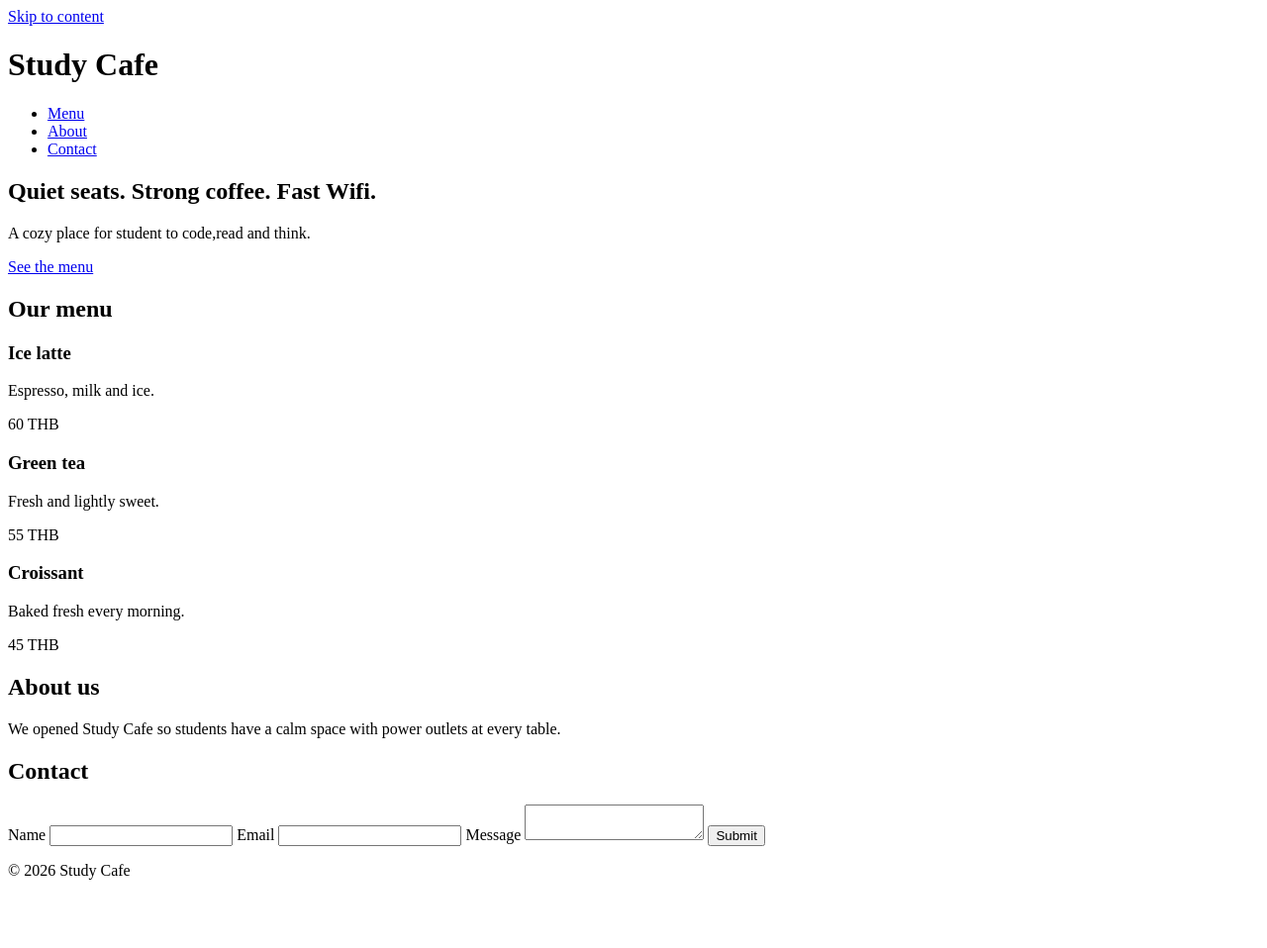
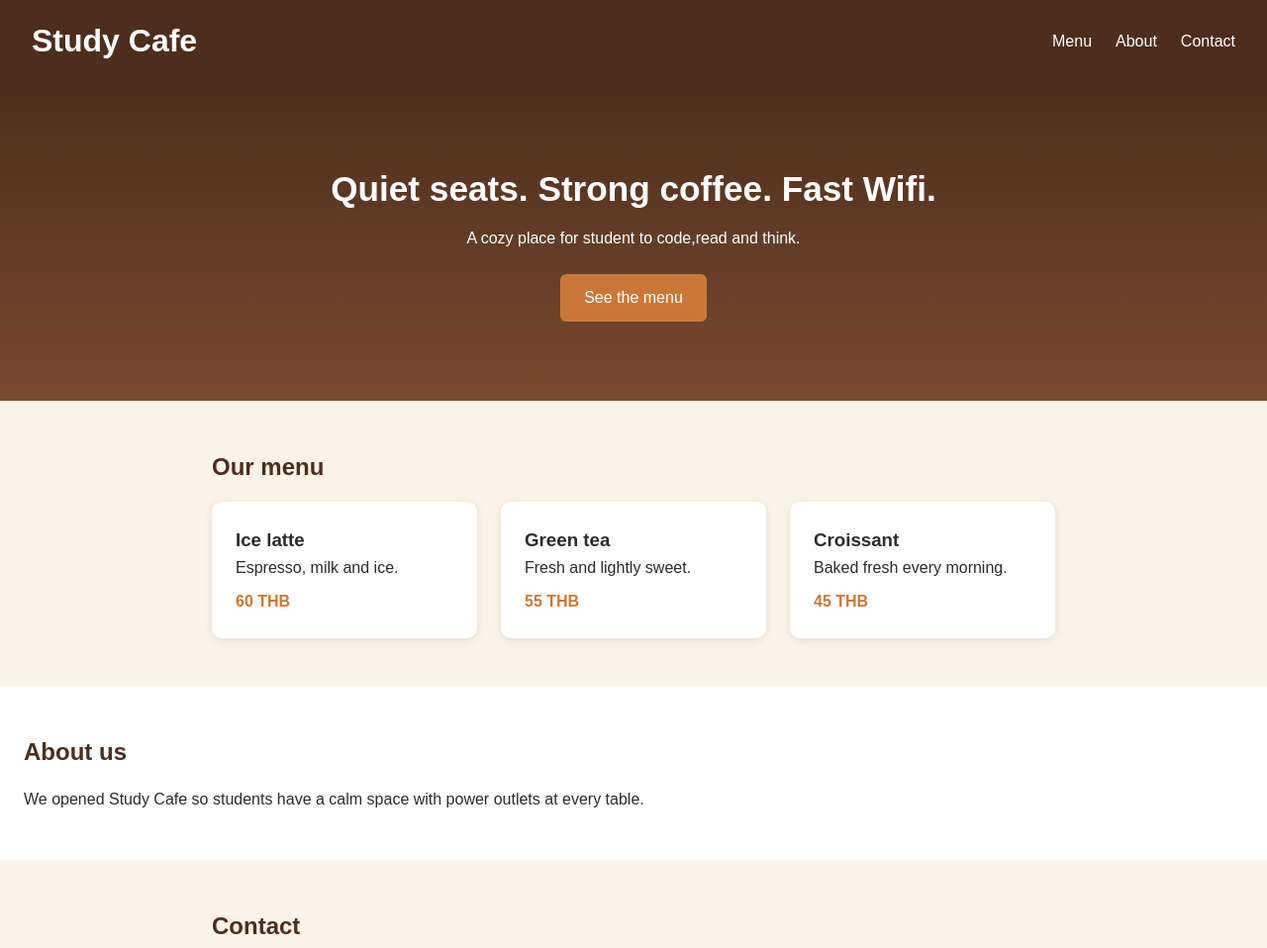
Before and after one commit to ThanawatSukkaravetsiri/Study-Cafe, a plain HTML site: page index.html in a window 1280 px wide. Shown: the top 958 px of the page at 99% size. Before the commit the page ends 905 px from the top, so only its background shows below. Drawn offline with Linux system fonts and the light colour scheme.

Commit message:
Edit html & add css

```diff
--- a/index.html
+++ b/index.html
@@ -46,9 +46,11 @@
                     <p class="price">45 THB</p>
                 </article>
             </div>
-        </section id="about" class="section section-alt">
-        <h2>About us</h2>
-        <p>We opened Study Cafe so students have a calm space with power outlets at every table.</p>
+        </section>
+        <section id="about" class="section section-alt">
+            <h2>About us</h2>
+            <p>We opened Study Cafe so students have a calm space with power outlets at every table.</p>
+        </section>
 
         <section id="contact" class="section">
             <h2>Contact</h2>
--- a/style.css
+++ b/style.css
@@ -0,0 +1,168 @@
+:root {
+  --brown: #4b2e1e;
+  --cream: #faf3e8;
+  --accent: #c8793a;
+  --text: #2b2b2b;
+}
+* {
+    box-sizing: border-box;
+    margin: 0;
+    padding: 0;
+}
+
+body {
+    font-family: Arial, Helvetica, sans-serif;
+    color: var(--text);
+    background: var(--cream);
+    line-height: 1.6;
+}
+
+a {
+    color:inherit;
+}
+
+.skip-link {
+    position: absolute;
+    left:-999px;
+}
+
+.skip-link:foucs {
+    left:1rem;
+    top:1rem;
+    background:white;
+    padding:0.5rem;
+}
+
+/* Header */
+.site-header {
+  display: flex;
+  justify-content: space-between;
+  align-items: center;
+  padding: 1rem 2rem;
+  background: var(--brown);
+  color: white;
+}
+
+.nav-list {
+  display: flex;
+  gap: 1.5rem;
+  list-style: none;
+}
+
+.nav-list a {
+  text-decoration: none;
+}
+
+.nav-list a:hover,
+.nav-list a:focus {
+  text-decoration: underline;
+}
+
+/* Hero */
+.hero {
+  text-align: center;
+  padding: 5rem 1.5rem;
+  background: linear-gradient(var(--brown), #7a4a30);
+  color: white;
+}
+
+.hero h2 {
+  font-size: 2.2rem;
+  margin-bottom: 0.5rem;
+}
+
+.hero p {
+  margin-bottom: 1.5rem;
+}
+
+/* Button */
+.btn {
+  display: inline-block;
+  padding: 0.7rem 1.5rem;
+  background: var(--accent);
+  color: white;
+  border: none;
+  border-radius: 6px;
+  text-decoration: none;
+  font-size: 1rem;
+  cursor: pointer;
+}
+
+.btn:hover,
+.btn:focus {
+  background: #a85f28;
+}
+
+/* Sections */
+.section {
+  max-width: 900px;
+  margin: 0 auto;
+  padding: 3rem 1.5rem;
+}
+
+.section h2 {
+  margin-bottom: 1rem;
+  color: var(--brown);
+}
+
+.section-alt {
+  max-width: none;
+  background: white;
+}
+
+/* Cards */
+.card-grid {
+  display: grid;
+  grid-template-columns: repeat(auto-fit, minmax(220px, 1fr));
+  gap: 1.5rem;
+}
+
+.card {
+  background: white;
+  padding: 1.5rem;
+  border-radius: 10px;
+  box-shadow: 0 2px 8px rgba(0, 0, 0, 0.1);
+}
+
+.price {
+  margin-top: 0.5rem;
+  font-weight: bold;
+  color: var(--accent);
+}
+
+/* Form */
+.contact-form {
+  display: flex;
+  flex-direction: column;
+  gap: 0.5rem;
+  max-width: 450px;
+}
+
+.contact-form input,
+.contact-form textarea {
+  padding: 0.6rem;
+  border: 1px solid #bbb;
+  border-radius: 6px;
+  font: inherit;
+}
+
+.contact-form .btn {
+  margin-top: 0.5rem;
+  align-self: flex-start;
+}
+
+/* Footer */
+.site-footer {
+  text-align: center;
+  padding: 1.5rem;
+  background: var(--brown);
+  color: white;
+}
+
+/* Mobile */
+@media (max-width: 600px) {
+  .site-header {
+    flex-direction: column;
+    gap: 0.5rem;
+  }
+}
```
